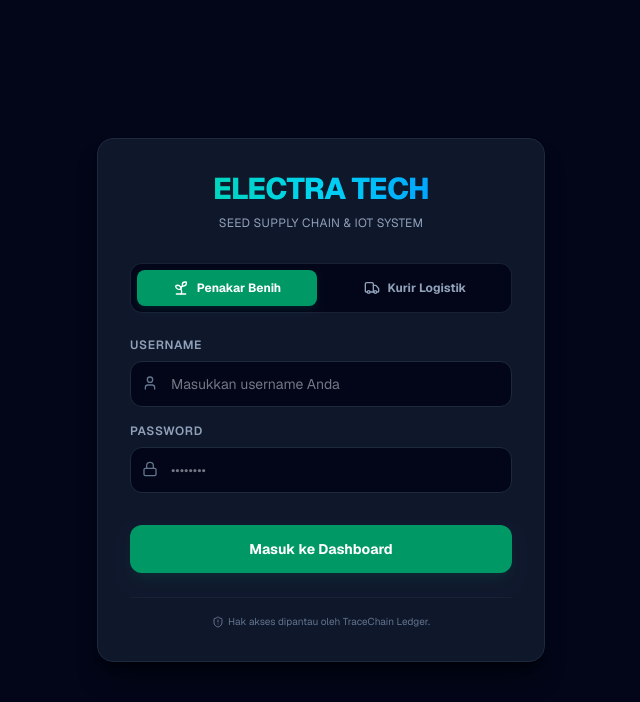
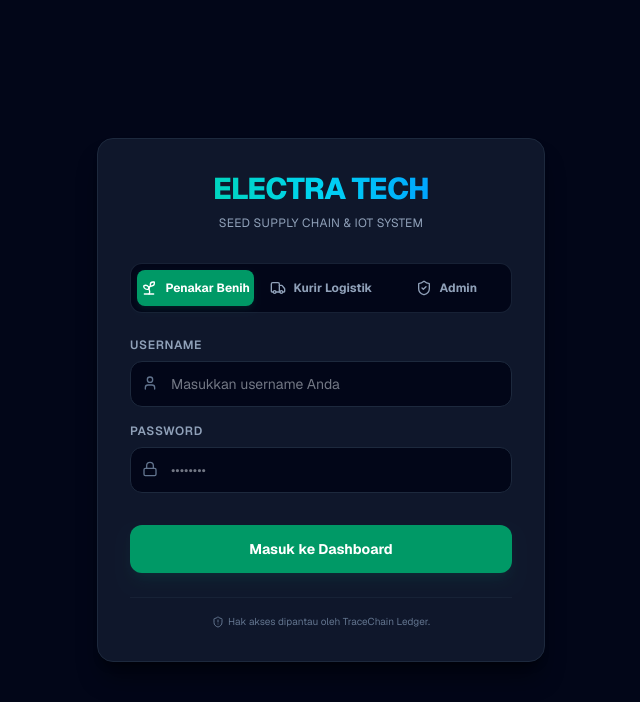
Before and after one commit to muhammadIqbal1210/ElectraTech, a Next.js app in the folder electratech-frontend/: page /login in a window 1280 px wide. Shown: the top 702 px of the page, without its empty margins (319-959 px from the left). Built offline with nearby package versions, Linux system fonts and the light colour scheme.

Commit message:
feat:tambah login untuk admin

```diff
--- a/electratech-frontend/src/app/login/page.tsx
+++ b/electratech-frontend/src/app/login/page.tsx
@@ -1,11 +1,11 @@
 'use client';
 import { useState } from 'react';
 import { useRouter } from 'next/navigation';
-import { Lock, User, Sprout, Truck, ShieldAlert } from 'lucide-react';
+import { Lock, User, Sprout, Truck, ShieldAlert, ShieldCheck } from 'lucide-react';
 
 export default function LoginPage() {
   const router = useRouter();
-  const [role, setRole] = useState<'PRODUSEN' | 'KURIR'>('PRODUSEN');
+  const [role, setRole] = useState<'PRODUSEN' | 'KURIR' | 'ADMIN'>('PRODUSEN');
   const [username, setUsername] = useState('');
   const [password, setPassword] = useState('');
 
@@ -17,8 +17,10 @@
 
     if (role === 'PRODUSEN') {
       router.push('/produsen');
+    } else if (role === 'KURIR') {
+      router.push('/kurir');
     } else {
-      router.push('/kurir');
+      router.push('/admin');
     }
   };
 
@@ -37,7 +39,7 @@
         </div>
 
         {/* Tab Pilihan Role */}
-        <div className="grid grid-cols-2 gap-2 bg-slate-950 p-1.5 rounded-xl border border-slate-800/80 mb-6">
+        <div className="grid grid-cols-3 gap-2 bg-slate-950 p-1.5 rounded-xl border border-slate-800/80 mb-6">
           <button
             type="button"
             onClick={() => setRole('PRODUSEN')}
@@ -59,6 +61,17 @@
             }`}
           >
             <Truck className="w-4 h-4" /> Kurir Logistik
+          </button>
+          <button
+            type="button"
+            onClick={() => setRole('ADMIN')}
+            className={`flex items-center justify-center gap-2 py-2.5 rounded-lg text-xs font-bold transition-all ${
+              role === 'ADMIN'
+                ? 'bg-cyan-600 text-white shadow-md shadow-cyan-600/10'
+                : 'text-slate-400 hover:text-slate-200'
+            }`}
+          >
+            <ShieldCheck className="w-4 h-4" /> Admin
           </button>
         </div>
 
@@ -104,7 +117,9 @@
             className={`w-full py-3.5 rounded-xl text-sm font-bold transition-all shadow-lg mt-4 ${
               role === 'PRODUSEN'
                 ? 'bg-emerald-600 hover:bg-emerald-500 shadow-emerald-600/10'
-                : 'bg-purple-600 hover:bg-purple-500 shadow-purple-600/10'
+                : role === 'KURIR'
+                  ? 'bg-purple-600 hover:bg-purple-500 shadow-purple-600/10'
+                  : 'bg-cyan-600 hover:bg-cyan-500 shadow-cyan-600/10'
             }`}
           >
             Masuk ke Dashboard
```
